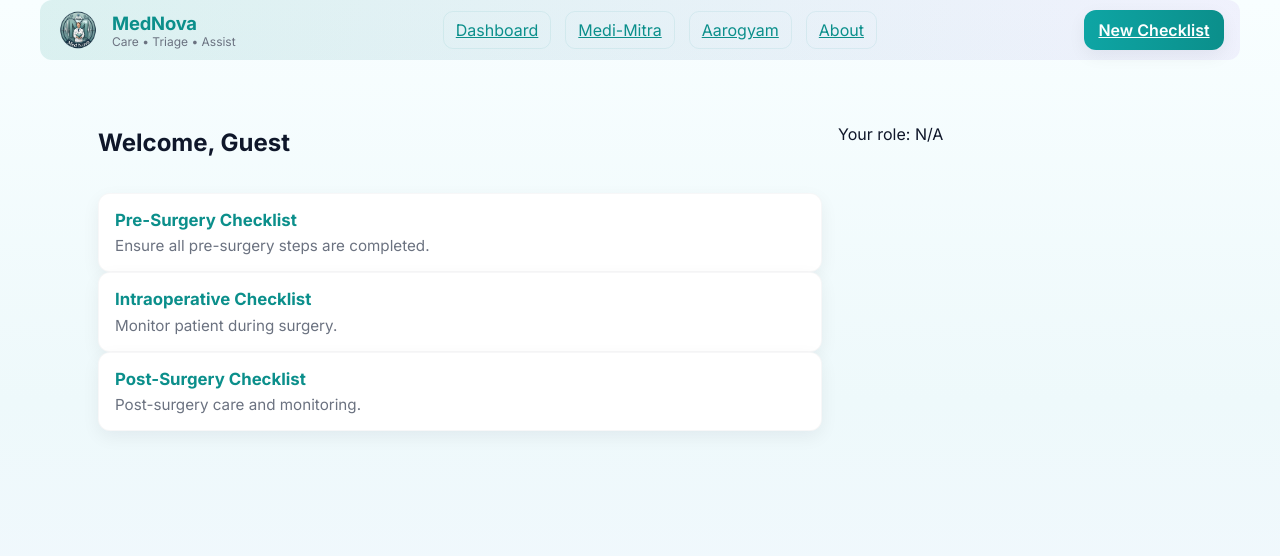
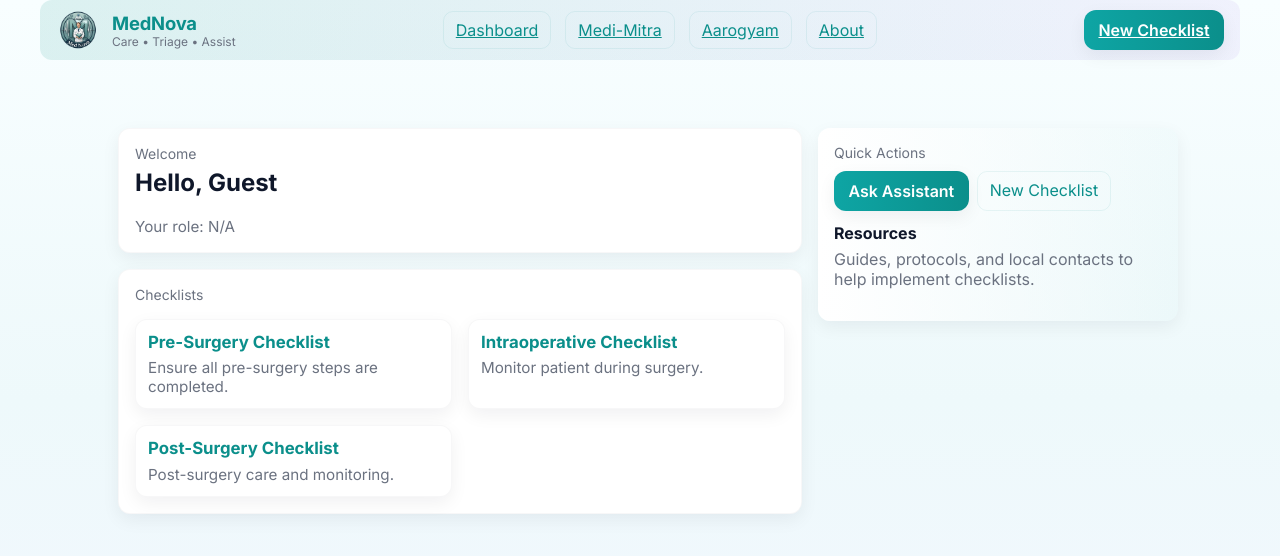
Before and after one commit to Priyanshuu-u/JuHackathon, a React (Vite) app in the folder frontend/: page /home in a window 1280 px wide. Shown: the top 556 px of the page. Built offline with nearby package versions, Linux system fonts and the light colour scheme.

Commit message:
Update Home.jsx

```diff
--- a/frontend/src/components/Home.jsx
+++ b/frontend/src/components/Home.jsx
@@ -2,7 +2,8 @@ import React, { useEffect, useState } from 'react';
 import Navbar from './Navbar.jsx';
 import { ToastContainer } from 'react-toastify';
 import 'react-toastify/dist/ReactToastify.css';
-import './Home.css'; // Import the CSS file
+import './Home.css';
+import '../App.css';
 
 function Home() {
   const [user, setUser] = useState(null);
@@ -12,7 +13,7 @@ function Home() {
     if (userData) {
       setUser(userData);
     } else {
-      setUser(null); // In case there's no user data in localStorage
+      setUser(null);
     }
   }, []);
 
@@ -22,19 +23,24 @@ function Home() {
     { title: 'Post-Surgery Checklist', description: 'Post-surgery care and monitoring.' },
   ];
 
-  return (<div>
+  return (
+    <>
       <Navbar />
       <div className="home-container">
+        <ToastContainer />
+        <div className="content app-container">
+          <div className="left">
+            <div className="card">
+              <div className="kicker">Welcome</div>
+              <h2 style={{ marginTop: 6 }}>Hello, {user ? user.name : "Guest"}</h2>
+              <p style={{ marginTop: 8, color: 'var(--muted)' }}>Your role: {user ? user.role : "N/A"}</p>
+            </div>
 
-      <ToastContainer /> {/* ToastContainer to render toasts */}
-
-      <div className="content">
-        <h2>Welcome, {user ? user.name : "Guest"}</h2>
-        <p>Your role: {user ? user.role : "N/A"}</p>
-
-        <div className="card-container">
+            <div className="card">
+              <div className="kicker">Checklists</div>
+              <div className="grid-cards">
                 {surgicalChecklists.map((checklist, index) => (
-            <div key={index} className="card">
+                  <div key={index} className="card-modern card" style={{ padding: 12 }}>
                     <h3>{checklist.title}</h3>
                     <p>{checklist.description}</p>
                   </div>
@@ -42,7 +48,24 @@ function Home() {
               </div>
             </div>
           </div>
+
+          <aside className="right">
+            <div className="quick-card">
+              <div className="kicker">Quick Actions</div>
+              <div style={{ display: 'flex', gap: 8, marginTop: 10 }}>
+                <a href="/aarogyam" className="btn-primary" style={{ textDecoration: 'none' }}>Ask Assistant</a>
+                <a href="/new-checklist" className="btn-ghost" style={{ textDecoration: 'none' }}>New Checklist</a>
               </div>
+
+              <div style={{ marginTop: 12 }}>
+                <h4 style={{ margin: 0 }}>Resources</h4>
+                <p style={{ color: 'var(--muted)', marginTop: 6 }}>Guides, protocols, and local contacts to help implement checklists.</p>
+              </div>
+            </div>
+          </aside>
+        </div>
+      </div>
+    </>
   );
 }
 
```
Lines whose indentation alone changed are shown as unchanged.
